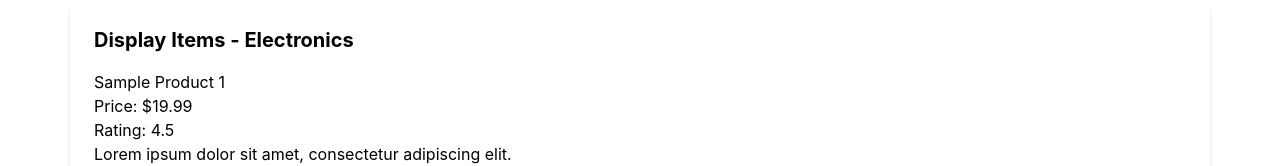
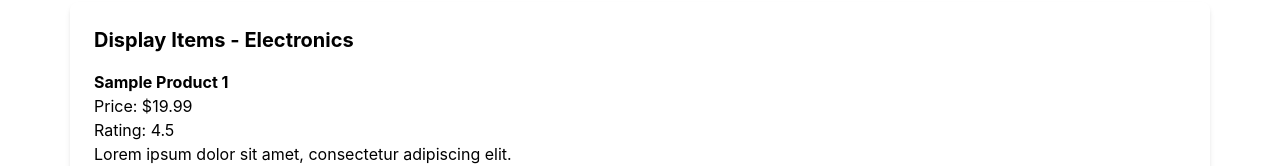
Before and after one commit to SistemBasisData2023/Jual.in, a React (Create React App) app in the folder frontend/: page /Category in a window 1280 px wide. Both pictures are taken after a click on the button "Electronics". Shown: the part 318-484 px from the top of the page. Built offline with nearby package versions, Linux system fonts and the light colour scheme; no server answers.

Commit message:
Category page & ItemDetails Update

```diff
--- a/frontend/src/components/CategoryPage.js
+++ b/frontend/src/components/CategoryPage.js
@@ -1,4 +1,5 @@
 import React, { useState } from 'react';
+import { Link } from 'react-router-dom';
 import Navbar from './Navbar';
 
 const CategoryPage = () => {
@@ -46,7 +47,6 @@ const CategoryPage = () => {
 
   return (
     <div>
-
       <div className="container mx-auto my-8">
         <h1 className="text-3xl font-bold mb-4">Welcome to JUALIN E-commerce!</h1>
 
@@ -74,7 +74,9 @@ const CategoryPage = () => {
               <ul>
                 {filteredItems.map((item) => (
                   <li key={item.id}>
-                    <h3>{item.name}</h3>
+                    <Link to={`/ItemDetails/${item.id}`}>
+                      <h3 className="font-bold">{item.name}</h3>
+                    </Link>
                     <p>Price: {item.price}</p>
                     <p>Rating: {item.rating}</p>
                     <p>{item.description}</p>
--- a/frontend/src/components/ItemDetails.js
+++ b/frontend/src/components/ItemDetails.js
@@ -1,6 +1,7 @@
 import React, { useEffect, useState } from 'react';
 import axios from 'axios';
 import { Rating } from "@material-tailwind/react";
+import Navbar from './Navbar';
 
 const ItemDetails = ({ item }) => {
   const [itemDetails, setItemDetails] = useState(null);
@@ -48,11 +49,13 @@ const ItemDetails = ({ item }) => {
 
   return (
     <div>
+
       <div className="container mx-auto my-8">
+        <div className="bg-white rounded-lg shadow-md p-6">
           <h1 className="text-3xl font-bold mb-4">Item Details</h1>
 
           {itemDetails ? (
-          <div className="bg-white rounded-lg shadow-md p-6 mb-6">
+            <div>
               <img src={itemDetails.image_url} alt="Item" className="mb-4 rounded-md" />
               <h2 className="text-xl font-bold mb-2">{itemDetails.name}</h2>
               <p className="text-lg mb-2">Price: {itemDetails.price}</p>
@@ -83,7 +86,7 @@ const ItemDetails = ({ item }) => {
           </div>
 
           {reviews.length > 0 ? (
-          <div className="bg-white rounded-lg shadow-md p-6 mt-6">
+            <div className="mt-6">
               {reviews.map((review) => (
                 <div key={review.review_id} className="mb-4">
                   <p>Username: {review.username}</p>
@@ -97,6 +100,7 @@ const ItemDetails = ({ item }) => {
           )}
         </div>
       </div>
+    </div>
   );
 };
 
```
Also changed, not shown: 1 other file (tests, documents, lock files or other folders). Lines whose indentation alone changed are shown as unchanged.
